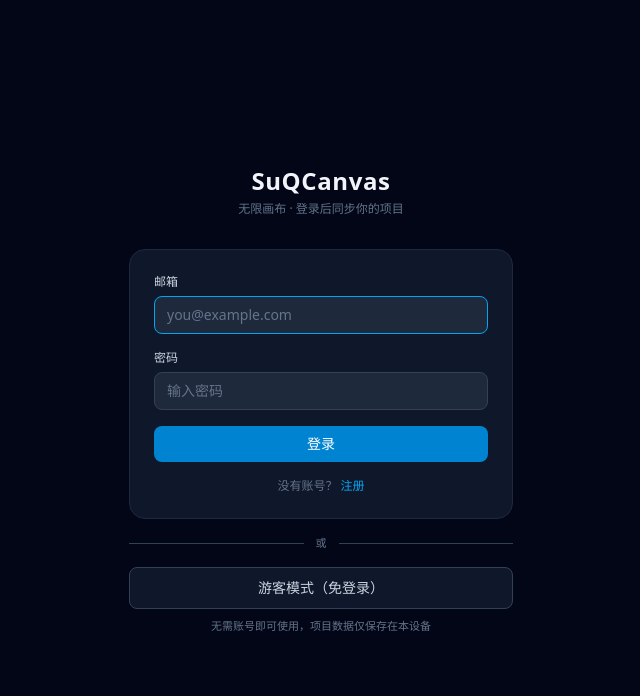
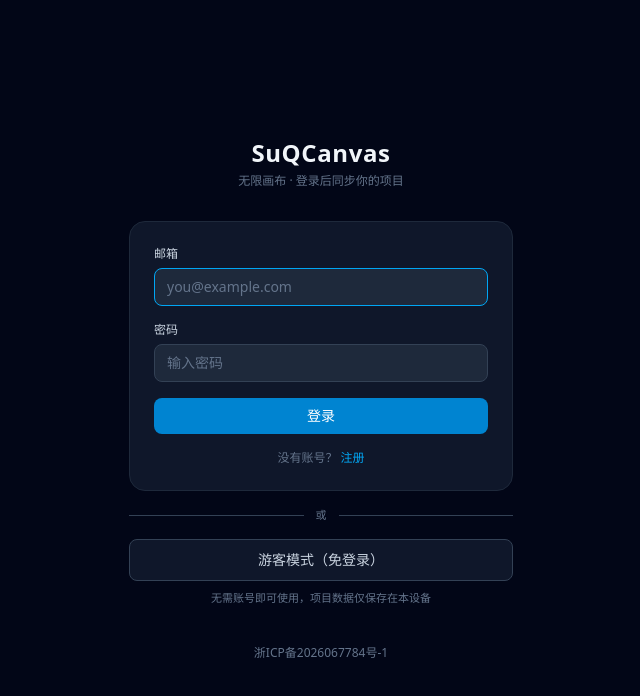
Before and after one commit to suqi-bot/SuQCanvas, a React (Vite) app: page / in a window 1280 px wide. Shown: the top 696 px of the page, without its empty margins (319-959 px from the left). Built offline with nearby package versions, Linux system fonts and the light colour scheme; no server answers.

Commit message:
feat: 登录页展示ICP备案号，返回主页停止播放并隐藏悬浮窗，元素栏隐藏滚动条

```diff
--- a/src/components/AuthPage.tsx
+++ b/src/components/AuthPage.tsx
@@ -221,6 +221,16 @@ export function AuthPage() {
         <p className="mt-2 text-center text-[11px] leading-relaxed text-dim">
           无需账号即可使用，项目数据仅保存在本设备
         </p>
+        <footer className="mt-8 text-center">
+          <a
+            href="https://beian.miit.gov.cn/"
+            target="_blank"
+            rel="noreferrer"
+            className="text-xs text-dim transition-colors hover:text-soft"
+          >
+            浙ICP备2026067784号-1
+          </a>
+        </footer>
       </div>
     </div>
   )
--- a/src/components/HomePage.tsx
+++ b/src/components/HomePage.tsx
@@ -4,6 +4,7 @@ import type { ProjectRecord } from '../db/db'
 import { useProjectStore } from '../store/projectStore'
 import { useUiStore, toast } from '../store/uiStore'
 import { useSettingsStore } from '../store/settingsStore'
+import { usePlayerStore } from '../store/playerStore'
 import { exportProjectToBlob, downloadBlob, importProjectFile } from '../io/importExport'
 import { useCanvasStore } from '../store/canvasStore'
 import { deleteProjectFromCloud, syncProjectList } from '../sync/cloudSync'
@@ -437,6 +438,10 @@ export function HomePage() {
     if (open && initialized) void refresh()
   }, [open, initialized, refresh, remoteProjects])
 
+  useEffect(() => {
+    if (open) usePlayerStore.getState().stop()
+  }, [open])
+
   const remoteIdSet = useMemo(() => new Set(remoteProjects.map((r) => r.id)), [remoteProjects])
 
   const isSharedId = (id: string) => remoteIdSet.has(id)
--- a/src/components/InspectorPanel.tsx
+++ b/src/components/InspectorPanel.tsx
@@ -345,7 +345,7 @@ export function InspectorPanel() {
   }
 
   return (
-    <aside className="absolute bottom-3 right-3 top-3 z-30 w-64 select-none overflow-y-auto rounded-xl border border-edge bg-panel/95 text-main shadow-2xl">
+    <aside className="no-scrollbar absolute bottom-3 right-3 top-3 z-30 w-64 select-none overflow-y-auto rounded-xl border border-edge bg-panel/95 text-main shadow-2xl">
       {selectedEdges.length > 0 && firstEdge && (
         <>
           <div className="flex items-center justify-between border-b border-edge px-3 py-2">
--- a/src/index.css
+++ b/src/index.css
@@ -12,6 +12,14 @@
   --color-mid: var(--mid);
   --color-dim: var(--dim);
   --color-faint: var(--faint);
+}
+
+.no-scrollbar {
+  scrollbar-width: none;
+}
+
+.no-scrollbar::-webkit-scrollbar {
+  display: none;
 }
 
 :root {
```
